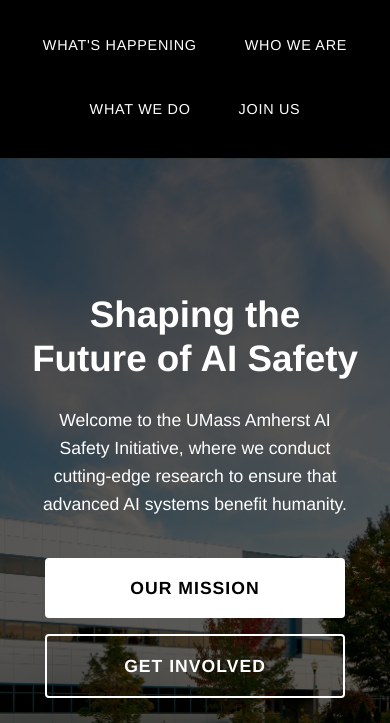
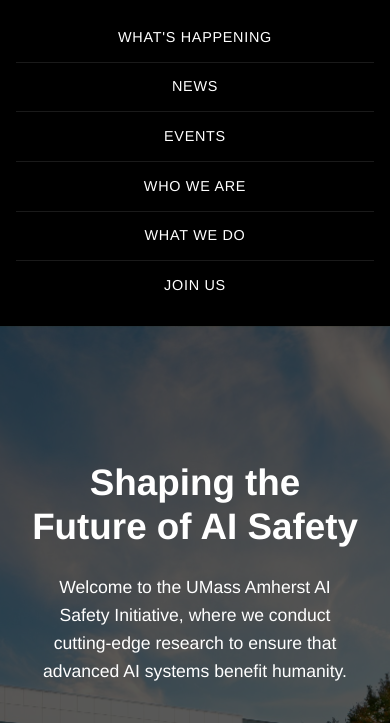
Before and after one commit to cicsgit/aisafety, a plain HTML site: page index.html in a window 390 px wide. Both pictures are taken after a click on the item "WHAT'S HAPPENING". Shown: the part 79-802 px from the top of the page. Drawn offline with Linux system fonts and the light colour scheme; no server answers.

Commit message:
Slight modification to nav links and fixed mobile click view issue

```diff
--- a/css/styles.css
+++ b/css/styles.css
@@ -583,10 +583,56 @@ footer {
     .main-menu {
         flex-wrap: wrap;
         justify-content: center;
+        width: 100%; /* Ensure main menu takes full width if needed */
     }
 
     .main-menu li {
-        margin: 0.5rem;
+        margin: 0; /* Remove individual li margins if 'a' tag handles all spacing */
+        width: 100%; /* Make li take full width for block-level 'a' */
+        text-align: center; /* Center text if desired */
+    }
+
+    .main-menu a { /* Applies to all direct 'a' children in .main-menu li */
+        font-size: 0.9rem;
+        font-weight: 500;
+        letter-spacing: 0.05em;
+        padding: 0.8rem 1rem; /* Increased padding for better touch targets */
+        display: block;
+        color: var(--background-color);
+        border-bottom: 1px solid rgba(255, 255, 255, 0.1); /* Optional: separator */
+    }
+    .main-menu li:last-child a {
+        border-bottom: none; /* Optional: remove border from last item */
+    }
+
+    .main-menu a:hover {
+        background-color: rgba(255, 255, 255, 0.1); /* Subtle hover for mobile */
+    }
+
+    /* Mobile Dropdown Styles */
+    .main-menu .dropdown .dropdown-content {
+        display: none; /* Hidden by default */
+        position: static; /* Overrides desktop absolute positioning */
+        background-color: rgba(0,0,0,0.2); /* Slightly different background for distinction */
+        width: 100%;
+        box-shadow: none;
+        border-radius: 0;
+        overflow: hidden; /* Clear floats if any, not strictly needed here */
+    }
+
+    .main-menu .dropdown .dropdown-content.show {
+        display: block; /* Show when .show class is added by JS */
+    }
+
+    .main-menu .dropdown .dropdown-content a {
+        color: var(--background-color); /* Ensure text color matches mobile menu */
+        padding: 0.8rem 1.5rem; /* Indent slightly more or keep consistent */
+        /* display: block; is inherited or can be re-declared */
+        /* border-top: 1px solid rgba(255,255,255,0.1); Optional: separator for dropdown items */
+    }
+
+    .main-menu .dropdown .dropdown-content a:hover {
+        background-color: rgba(255, 255, 255, 0.15);
     }
 
     .hero-slider {
--- a/index.html
+++ b/index.html
@@ -47,7 +47,7 @@
                         <a href="what-we-do.html#mission" onclick="activateTab('mission'); return true;">MISSION</a>
                         <a href="what-we-do.html#research" onclick="activateTab('research'); return true;">RESEARCH</a>
                         <a href="what-we-do.html#publications"
-                            onclick="activateTab('education'); return true;">PUBLICATIONS</a>
+                            onclick="activateTab('publications'); return true;">PUBLICATIONS</a>
                     </div>
                 </li>
                 <li class="dropdown">
--- a/javascript/scripts.js
+++ b/javascript/scripts.js
@@ -46,7 +46,36 @@ document.addEventListener('DOMContentLoaded', function () {
     if (window.innerWidth <= 768) {
         dropdowns.forEach(dropdown => {
             dropdown.addEventListener('click', function (e) {
-                this.querySelector('.dropdown-content').classList.toggle('show');
+                const dropdownContent = this.querySelector('.dropdown-content');
+
+                // Determine if the click was on a link within the dropdown content
+                let clickedOnSubmenuLink = false;
+                if (dropdownContent) {
+                    const linksInDropdown = dropdownContent.querySelectorAll('a');
+                    for (const link of linksInDropdown) {
+                        if (link.contains(e.target)) {
+                            clickedOnSubmenuLink = true;
+                            break;
+                        }
+                    }
+                }
+
+                if (clickedOnSubmenuLink) {
+                    // If click is on a submenu link, allow default navigation.
+                    // Optionally, hide the dropdown after a selection.
+                    if (dropdownContent && dropdownContent.classList.contains('show')) {
+                        // dropdownContent.classList.remove('show'); // Uncomment for auto-close
+                    }
+                    return; // Do not prevent default, do not toggle again.
+                }
+
+                // If the click was not on a submenu link (i.e., on the main toggle item or its padding):
+                // Toggle the dropdown.
+                if (dropdownContent) {
+                    dropdownContent.classList.toggle('show');
+                }
+                // Prevent default action for the main toggle link.
+                // This assumes the main link of a dropdown (e.g., "RESEARCH") should only toggle on mobile.
                 e.preventDefault();
             });
         });
```
Also changed, not shown: join.html (+1 -1 lines), publications.html (+1 -1 lines), what-we-do.html (+1 -1 lines), whats-happening.html (+1 -1 lines), who-we-are.html (+1 -1 lines), 2 other files.
